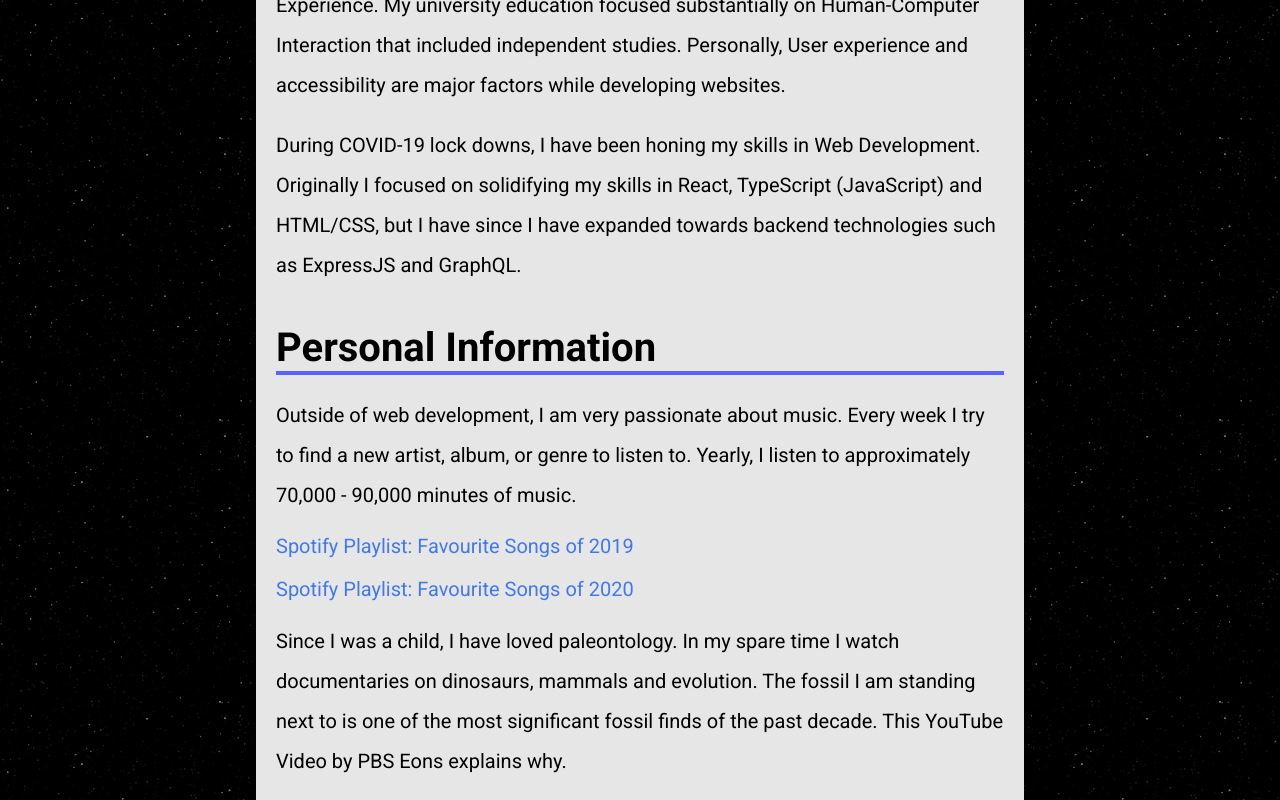
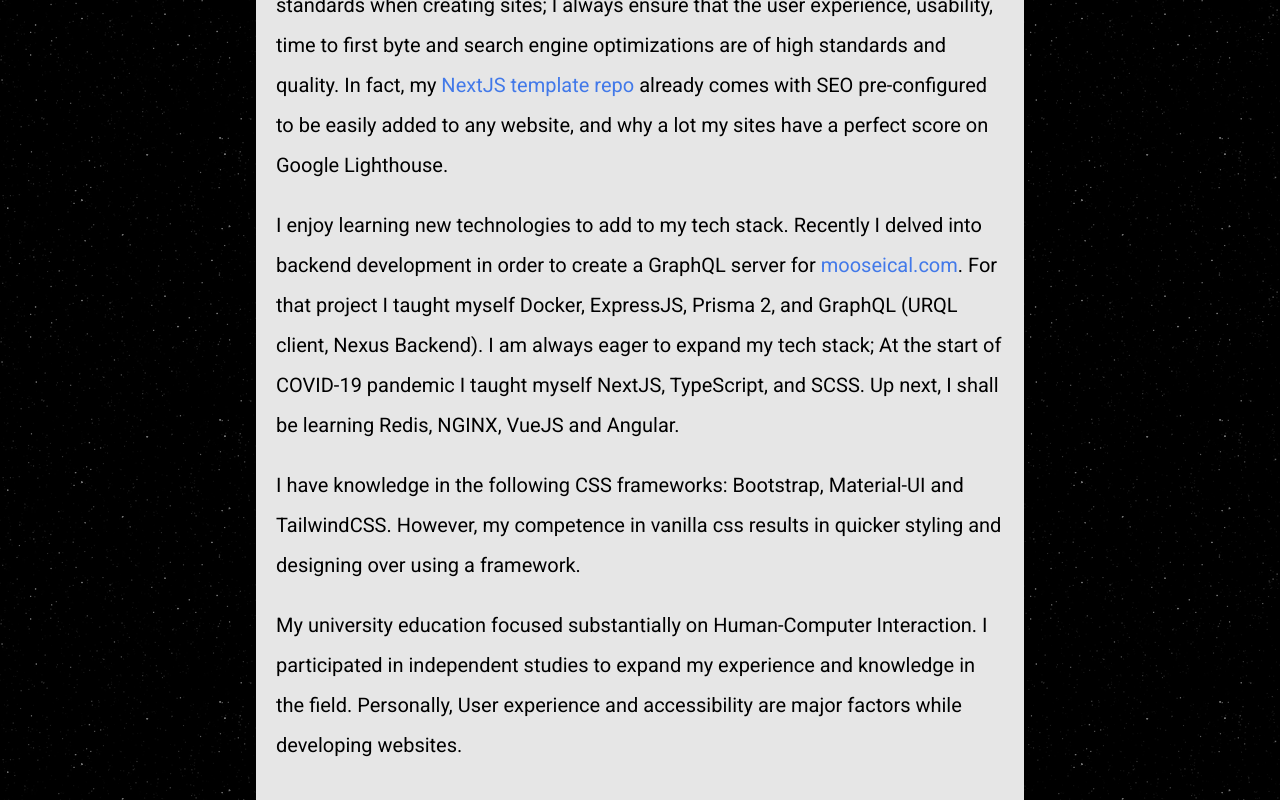
Before and after one commit to 100BC/C-V, a Next.js app: page /biography in a window 1280 px wide. Shown: the part 540-1340 px from the top of the page. Built offline with nearby package versions, Linux system fonts and the light colour scheme.

Commit message:
Update Biography

```diff
--- a/components/Layout/metaDefaults.ts
+++ b/components/Layout/metaDefaults.ts
@@ -1,4 +1,4 @@
-export const defaultTitle = 'Otman Maowed';
+export const defaultTitle = 'Otman Maowed | Frontend Developer';
 export const defaultSiteName = 'Otman Maowed';
 export const defaultDescription =
   'Online CV for Otman Maowed, a Frontend Developer based in Canada';
--- a/pages/biography.tsx
+++ b/pages/biography.tsx
@@ -1,4 +1,5 @@
 import React from 'react';
+import Link from 'next/link';
 
 import Layout from '@components/Layout';
 import styles from '@styles/about.module.scss';
@@ -20,58 +21,57 @@
       <section className={styles.section}>
         <h2>Professional Information</h2>
         <p>
-          I mainly specialize in Frontend Development, and I am a heavy proponent of User
-          Experience. My university education focused substantially on Human-Computer Interaction
-          that included independent studies. Personally, User experience and accessibility are major
-          factors while developing websites.
+          I am a Frontend Development that specializes in React. I have high personal standards when
+          creating sites; I always ensure that the user experience, usability, time to first byte
+          and search engine optimizations are of high standards and quality. In fact, my{' '}
+          <Link href="https://github.com/100BC/nextjs-template">
+            <a>NextJS template repo</a>
+          </Link>{' '}
+          already comes with SEO pre-configured to be easily added to any website, and why a lot my
+          sites have a perfect score on Google Lighthouse.
         </p>
         <p>
-          During COVID-19 lock downs, I have been honing my skills in Web Development. Originally I
-          focused on solidifying my skills in React, TypeScript (JavaScript) and HTML/CSS, but I
-          have since I have expanded towards backend technologies such as ExpressJS and GraphQL.
+          I enjoy learning new technologies to add to my tech stack. Recently I delved into backend
+          development in order to create a GraphQL server for{' '}
+          <Link href="https://www.mooseical.com/">
+            <a>mooseical.com</a>
+          </Link>
+          . For that project I taught myself Docker, ExpressJS, Prisma 2, and GraphQL (URQL client,
+          Nexus Backend). I am always eager to expand my tech stack; At the start of COVID-19
+          pandemic I taught myself NextJS, TypeScript, and SCSS. Up next, I shall be learning Redis,
+          NGINX, VueJS and Angular.
+        </p>
+        <p>
+          I have knowledge in the following CSS frameworks: Bootstrap, Material-UI and TailwindCSS.
+          However, my competence in vanilla css results in quicker styling and designing over using
+          a framework.
+        </p>
+        <p>
+          My university education focused substantially on Human-Computer Interaction. I
+          participated in independent studies to expand my experience and knowledge in the field.
+          Personally, User experience and accessibility are major factors while developing websites.
         </p>
       </section>
       <section className={styles.section}>
         <h2>Personal Information</h2>
         <p>
-          Outside of web development, I am very passionate about music. Every week I try to find a
-          new artist, album, or genre to listen to. Yearly, I listen to approximately 70,000 -
-          90,000 minutes of music.
+          I am very passionate about music. Every week I try to find a new artist, album, or genre
+          to listen to. Yearly, I listen to approximately 70,000 - 90,000 minutes of music.
         </p>
-        <a
-          className={styles.spotifyLink}
-          rel="noopener noreferrer nofollow"
-          target="_blank"
-          href="https://open.spotify.com/playlist/1GPCQfyt6DaOUVicnUnuda?si=W9xo9KmBQh2ZZFE3sxrlZg"
-        >
-          Spotify Playlist: Favourite Songs of 2019
-        </a>
-        <a
-          className={styles.spotifyLink}
-          rel="noopener noreferrer nofollow"
-          target="_blank"
-          href="https://open.spotify.com/playlist/0Bfqb3R1cIYa7KRaSxRD9r?si=oRX-0u7qRZ6Io5Llq3nzlg"
-        >
-          Spotify Playlist: Favourite Songs of 2020
-        </a>
-
+        <Link href="https://open.spotify.com/playlist/1GPCQfyt6DaOUVicnUnuda?si=W9xo9KmBQh2ZZFE3sxrlZg">
+          <a>Spotify Playlist: Favourite Songs of 2019</a>
+        </Link>
+        <Link href="https://open.spotify.com/playlist/0Bfqb3R1cIYa7KRaSxRD9r?si=oRX-0u7qRZ6Io5Llq3nzlg">
+          <a>Spotify Playlist: Favourite Songs of 2020</a>
+        </Link>
         <p>
           Since I was a child, I have loved paleontology. In my spare time I watch documentaries on
-          dinosaurs, mammals and evolution. The fossil I am standing next to is one of the most
-          significant fossil finds of the past decade.{' '}
-          <a
-            href="https://www.youtube.com/watch?v=a-UZXBF63z4"
-            rel="noopener noreferrer nofollow"
-            target="_blank"
-            className={styles.link}
-            title="PBS Eons: The Dinosaur Who Was Buried at Sea"
-          >
-            This YouTube Video by PBS Eons explains why.
-          </a>
+          dinosaurs, mammals and evolution. One of my favourite places to visit is the Royal Tyrrell
+          Museum in Alberta, Canada.
         </p>
         <p>
           I am an outgoing person and I love telling stories to people around me. After the pandemic
-          I hope to perform at comedy open-mic nights
+          I hope to perform at comedy open-mic nights.
         </p>
       </section>
     </Layout>
--- a/styles/pageStyles/about.module.scss
+++ b/styles/pageStyles/about.module.scss
@@ -6,6 +6,9 @@
   > a {
     display: block;
     margin: 2rem 0;
+  }
+
+  a {
     color: $blue-200;
     font-size: 2rem;
 
```
